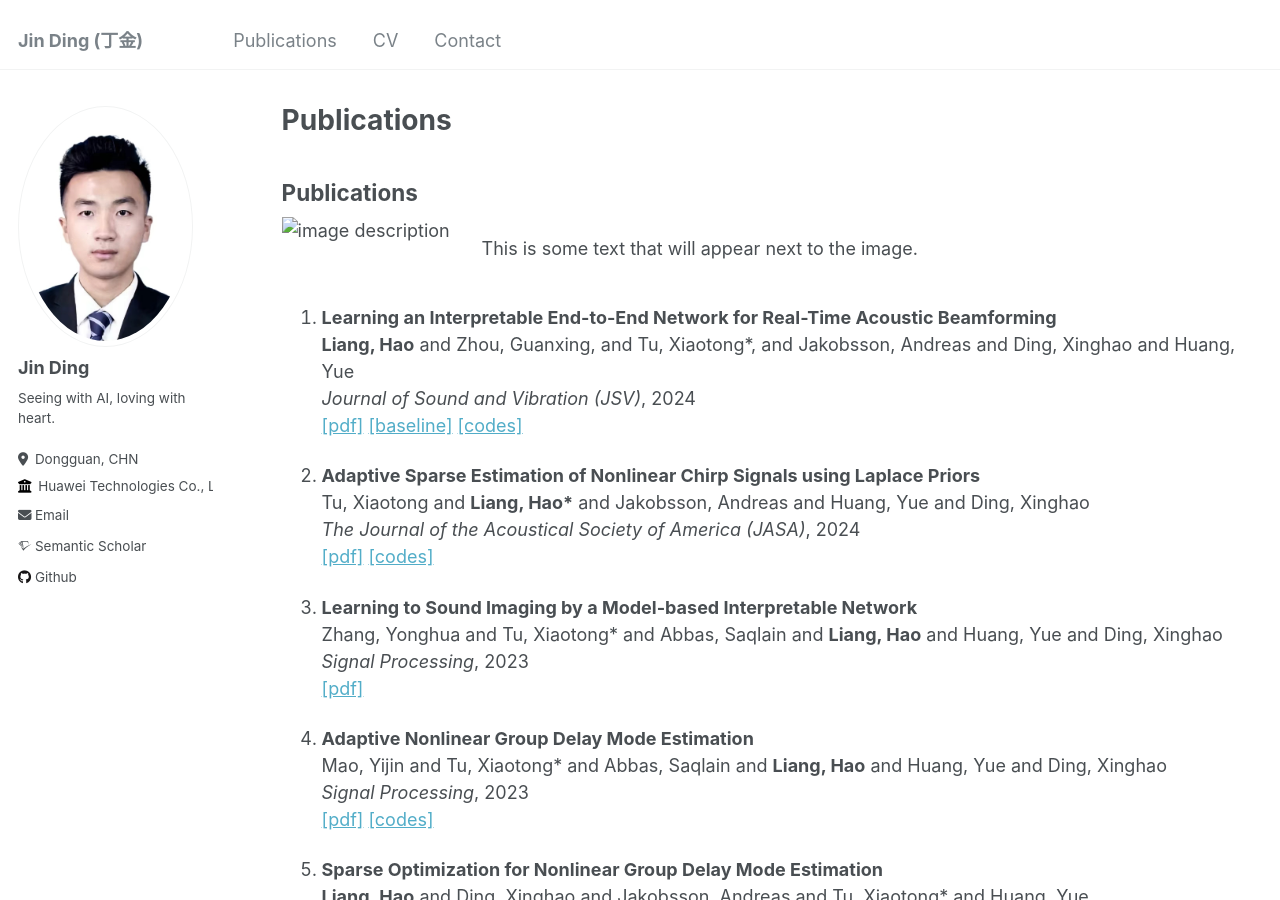
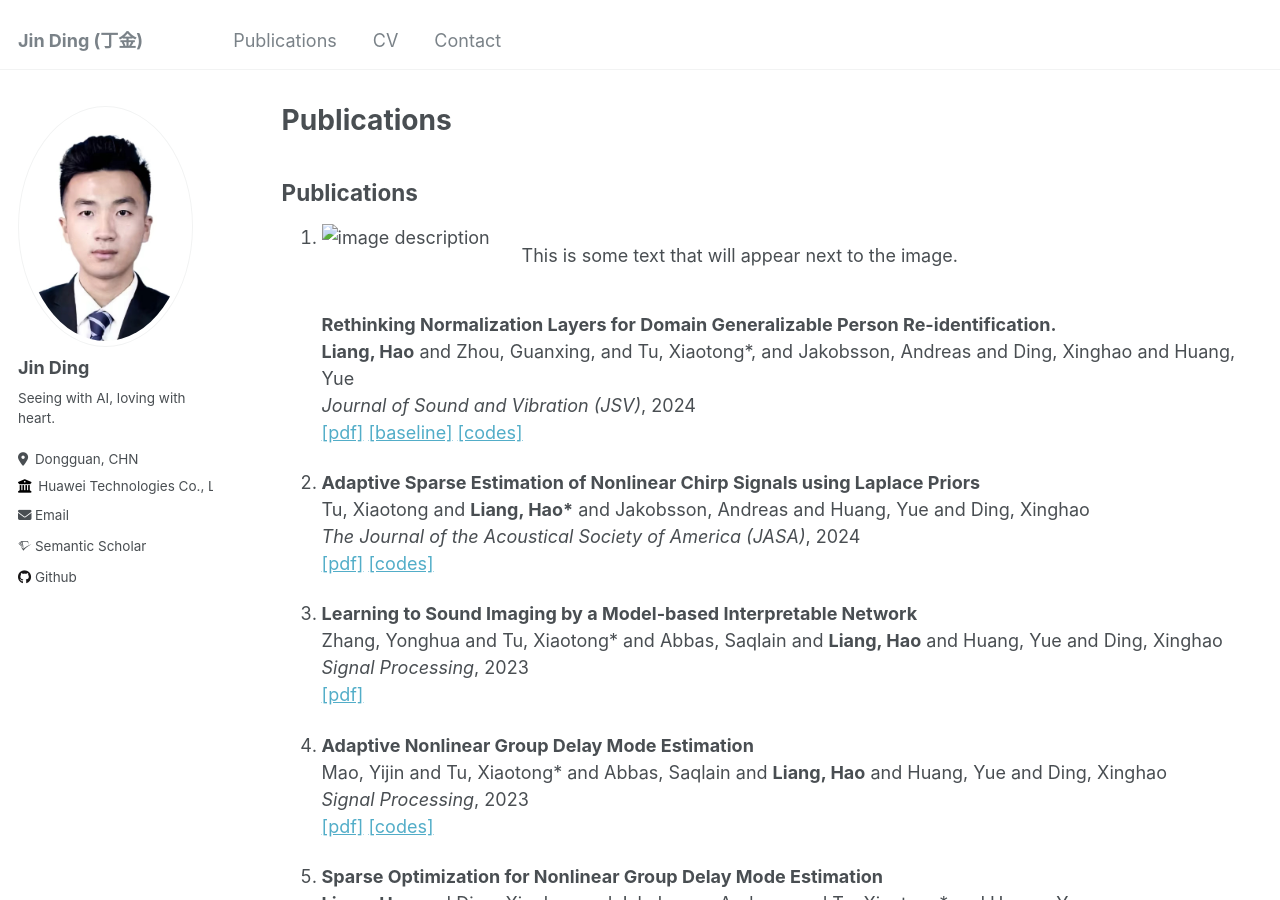
Before and after one commit to DJEddyking/djeddyking.github.io, a Jekyll site: the page built from _pages/publications.md, in a window 1280 px wide and 900 px high. Built offline with Jekyll 4.4.1, drawn with Linux system fonts in a browser that asks for light colours; some web fonts are replaced.

Commit message:
Update publications.md

```diff
--- a/_pages/publications.md
+++ b/_pages/publications.md
@@ -8,15 +8,15 @@ author_profile: true
 
 ## Publications
 
-<div style="display: flex; align-items: flex-start;">
-  <img src="./ECCV.png" alt="image description" style="width: 200px;">
-  <p>This is some text that will appear next to the image.</p>
-</div>
-
 <ol>
 
 
-<li><p> <b>Learning an Interpretable End-to-End Network for Real-Time Acoustic Beamforming</b><br>
+<li>
+  <div style="display: flex; align-items: flex-start;">
+  <img src="./ECCV.png" alt="image description" style="width: 200px;">
+  <p>This is some text that will appear next to the image.</p>
+  </div>
+  <p> <b>Rethinking Normalization Layers for Domain Generalizable Person Re-identification.</b><br>
 <b>Liang, Hao</b> and Zhou, Guanxing, and Tu, Xiaotong*, and Jakobsson, Andreas and Ding, Xinghao and Huang, Yue<br>
 <i>Journal of Sound and Vibration (JSV)</i>, 2024 <br>
 <a href="https://doi.org/10.1016/j.jsv.2024.118620" class="textlink" target="_blank">[pdf]</a>
```
